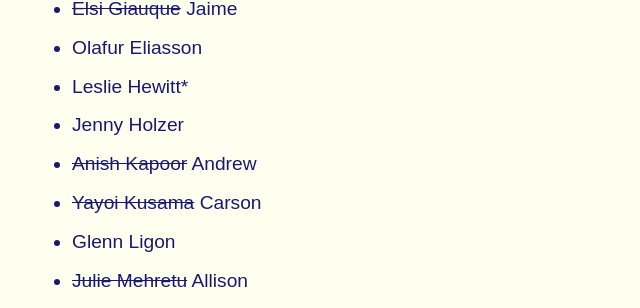
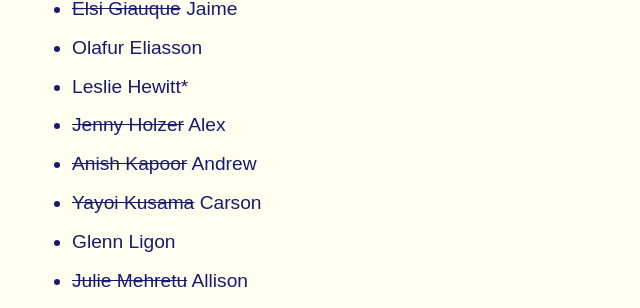
Before and after one commit to gmu-gd/poster21-fall, a Jekyll site: the page built from _posts/2021-10-14-p3.md, in a window 1280 px wide and 900 px high, scrolled down 845 px. Shown: the part 146-454 px from the top of the window, without its empty margins (0-640 px from the left). Built offline with Jekyll 4.4.1, drawn with Linux system fonts in a browser that asks for light colours; some web fonts are replaced.

Commit message:
Update 2021-10-14-p3.md

```diff
--- a/_posts/2021-10-14-p3.md
+++ b/_posts/2021-10-14-p3.md
@@ -24,7 +24,7 @@
 * ~~Elsi Giauque~~ Jaime
 * Olafur Eliasson
 * Leslie Hewitt*
-* Jenny Holzer
+* ~~Jenny Holzer~~ Alex
 * ~~Anish Kapoor~~ Andrew
 * ~~Yayoi Kusama~~ Carson
 * Glenn Ligon
```
